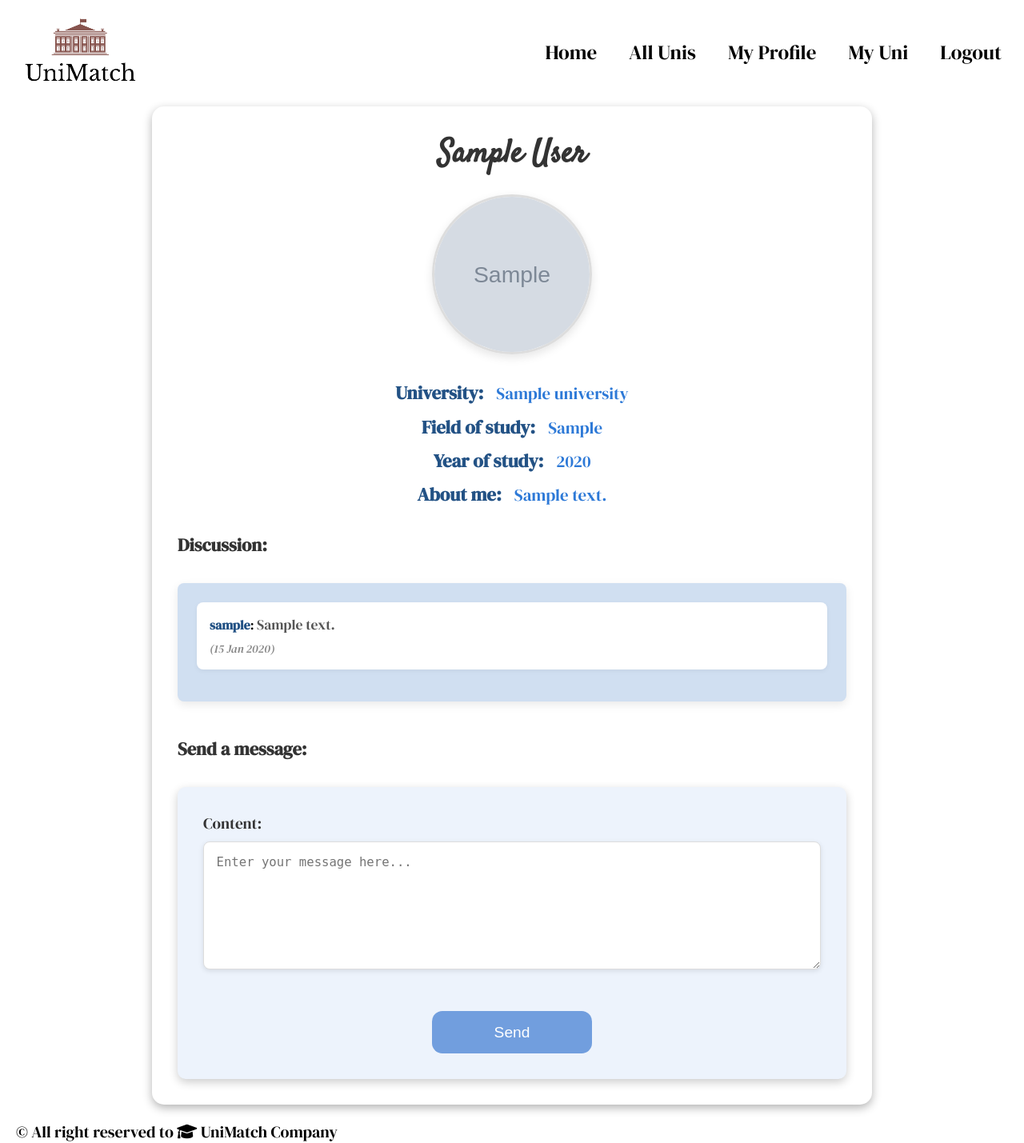
After one commit to annasarabasheva/Personal-Project-with-Django, a Django app: page /students/student/1/ in a window 1280 px wide. The commit adds this page. Shown: the whole page at 80% size. Run offline with Django 4.2, Linux system fonts and the light colour scheme; a user stored in the database is signed in; tables that the repository leaves empty hold one stand-in row (values such as "Sample post"); grey boxes marked "Sample" are stand-in pictures.

Commit message:
Create Message model and add detailed page for each student, where authenticated users will be able to message the student

```diff
--- /dev/null
+++ b/FinalProject/students/forms.py
@@ -0,0 +1,11 @@
+from django import forms
+from FinalProject.students.models import Message
+
+
+class MessageForm(forms.ModelForm):
+    class Meta:
+        model = Message
+        fields = ['content']
+        widgets = {
+            'content': forms.Textarea(attrs={'rows': 4, 'placeholder': 'Enter your message here...'})
+        }
--- a/FinalProject/students/models.py
+++ b/FinalProject/students/models.py
@@ -1,6 +1,9 @@
+from django.contrib.auth import get_user_model
 from django.db import models
 
 from FinalProject.universities.models import University
+
+UserModel = get_user_model()
 
 
 class Student(models.Model):
@@ -51,3 +54,13 @@ class Student(models.Model):
 
     class Meta:
         ordering = ["first_name", "last_name"]
+
+
+class Message(models.Model):
+    sender = models.ForeignKey(UserModel, on_delete=models.CASCADE, related_name='sent_messages')
+    student = models.ForeignKey(Student, on_delete=models.CASCADE, related_name='messages')
+    content = models.TextField()
+    timestamp = models.DateTimeField(auto_now_add=True)
+
+    def __str__(self):
+        return f"Message from {self.sender.username} to {self.student.first_name} {self.student.last_name} at {self.timestamp}"
--- a/FinalProject/students/urls.py
+++ b/FinalProject/students/urls.py
@@ -3,4 +3,5 @@ from FinalProject.students import views
 
 urlpatterns = [
     path('university/<int:university_id>/', views.university_students, name='university_students'),
+    path('student/<int:student_id>/', views.student_detail, name='student-detail'),
 ]
--- a/FinalProject/students/views.py
+++ b/FinalProject/students/views.py
@@ -1,5 +1,8 @@
 
-from django.shortcuts import render, get_object_or_404
+from django.shortcuts import render, get_object_or_404, redirect
+
+from FinalProject.students.forms import MessageForm
+from FinalProject.students.models import Student
 from FinalProject.universities.models import University
 
 
@@ -10,3 +13,30 @@ def university_students(request, university_id):
         'university': university,
         'students': students,
     })
+
+
+def student_detail(request, student_id):
+    student = get_object_or_404(Student, id=student_id)
+    messages = student.messages.all().order_by('timestamp')  # Get all messages related to this student
+
+    # Handle message sending
+    if request.method == 'POST' and request.user.is_authenticated:
+        form = MessageForm(request.POST)
+        if form.is_valid():
+            # Create a new message
+            new_message = form.save(commit=False)
+            new_message.sender = request.user
+            new_message.student = student
+            new_message.save()
+
+            return redirect('student-detail', student_id=student.id)  # Redirect to avoid duplicate submissions
+    else:
+        form = MessageForm()
+
+    context = {
+        'student': student,
+        'messages': messages,
+        'form': form,
+    }
+
+    return render(request, 'students/student-detail.html', context)
--- /dev/null
+++ b/static/css/student-detail.css
@@ -0,0 +1,166 @@
+/* Main student detail page container */
+.student-detail-page {
+    max-width: 900px;
+    margin: 0 auto;
+    padding: 2em;
+    background-color: #fff;
+    border-radius: 15px;
+    box-shadow: 0 4px 12px rgba(0, 0, 0, 0.3);
+
+}
+
+/* Title */
+.student-detail-name {
+    font-size: 2.5em;
+    color: #333;
+    text-align: center;
+    margin-bottom: 0.5em;
+}
+
+/* Student photo */
+.student-detail-photo {
+    display: block;
+    width: 200px;
+    height: 200px;
+    object-fit: cover;
+    margin: 0 auto;
+    border-radius: 50%;
+    border: 3px solid #ddd;
+    box-shadow: 0 4px 12px rgba(0, 0, 0, 0.1);
+    margin-bottom: 2em;
+}
+
+/* Info section */
+.student-detail-info {
+    margin-bottom: 2em;
+    text-align: center;
+}
+
+.student-detail-label {
+    font-size: 1.1em;
+    color: #235285;
+    font-weight: bold;
+}
+
+.student-detail-info p {
+    font-size: 1.3em;
+    color: #2d79d7;
+    margin-bottom: 0.5em;
+}
+.student-detail-info strong {
+    margin-right: 0.5em;
+}
+
+/* Discussion section */
+.student-detail-discussion-title {
+    font-size: 1.4em;
+    color: #333;
+    margin-bottom: 1em;
+
+}
+
+.student-detail-messages {
+    background-color: #d0dff1;
+    padding: 1.5em;
+    border-radius: 8px;
+    box-shadow: 0 4px 12px rgba(0, 0, 0, 0.09);
+    margin-top: 2em;
+}
+
+.student-detail-message {
+    background-color: #fff;
+    border-radius: 8px;
+    padding: 1em;
+    margin-bottom: 1em;
+    box-shadow: 0 2px 6px rgba(0, 0, 0, 0.05);
+}
+
+.student-detail-message-sender {
+    color: #235285;
+    font-weight: bold;
+}
+
+.student-detail-message-content {
+    color: #555;
+    font-size: 1.1em;
+}
+
+.student-detail-message-time {
+    font-size: 0.9em;
+    color: #888;
+    display: block;
+    margin-top: 0.5em;
+}
+
+/* Form section */
+.student-detail-message-form-title {
+    font-size: 1.4em;
+    font-weight: bold;
+    color: #333;
+    margin-top: 2em;
+}
+
+.student-detail-form {
+    margin-top: 2em;
+    background-color: #edf3fc;
+    padding: 2em;
+    border-radius: 10px;
+    box-shadow: 0 4px 12px rgba(0, 0, 0, 0.2);
+}
+
+.student-detail-form-fields {
+    margin-bottom: 1.5em;
+}
+
+.student-detail-submit-button {
+    background-color: #719ede;
+    color: white;
+    padding: 0.8em 2em;
+    border: none;
+    border-radius: 13px;
+    font-size: 1.2em;
+    cursor: pointer;
+    transition: background-color 0.3s ease;
+    width: 100%;
+    max-width: 200px;
+    display: block;
+    margin-left: auto;
+    margin-right: auto;
+}
+
+.student-detail-form label {
+    display: block;
+    font-size: 1.2em;
+    color: #333;
+    margin-bottom: 0.5em;
+}
+.student-detail-form textarea {
+    width: 100%;
+    padding: 1em;
+    font-size: 1.2em;
+    border-radius: 8px;
+    border: 1px solid #ddd;
+    box-sizing: border-box;
+    resize: vertical;
+    min-height: 160px;
+    margin-bottom: 1.5em;
+    background-color: #fff;
+    box-shadow: 0 2px 6px rgba(0, 0, 0, 0.1);
+}
+
+.student-detail-submit-button:hover {
+    background-color: #4691f3;
+}
+
+/* Login message */
+.student-detail-login-message {
+    font-size: 1.1em;
+    color: #555;
+    text-align: center;
+    margin-top: 2em;
+}
+
+.student-detail-login-link {
+    color: #235285;
+    text-decoration: underline;
+}
--- a/static/css/styles.css
+++ b/static/css/styles.css
@@ -11,3 +11,4 @@
 @import 'edit-university.css';
 @import 'delete-university.css';
 @import 'my-uni.css';
+@import 'student-detail.css';
--- /dev/null
+++ b/templates/students/student-detail.html
@@ -0,0 +1,44 @@
+{% extends 'common/base.html' %}
+{% load static %}
+
+{% block content %}
+    <div class="student-detail-page">
+        <h2 class="student-detail-name">{{ student.first_name }} {{ student.last_name }}</h2>
+        {% if student.photo %}
+            <img src="{{ student.photo }}" alt="{{ student.first_name }}'s photo" class="student-detail-photo">
+        {% else %}
+            <img src="{% static 'images/default-student.jpeg' %}" alt="Default photo" class="student-detail-photo">
+        {% endif %}
+
+        <div class="student-detail-info">
+            <p><strong class="student-detail-label">University:</strong> {{ student.university.name }}</p>
+            <p><strong class="student-detail-label">Field of study:</strong> {{ student.field_of_study }}</p>
+            <p><strong class="student-detail-label">Year of study:</strong> {{ student.year_of_study }}</p>
+            <p><strong class="student-detail-label">About me:</strong> {{ student.bio }}</p>
+        </div>
+
+        <h3 class="student-detail-discussion-title">Discussion:</h3>
+        <div class="student-detail-messages">
+            {% for message in messages %}
+                <div class="student-detail-message">
+                    <strong class="student-detail-message-sender">{{ message.sender.username }}</strong>:
+                    <span class="student-detail-message-content">{{ message.content }}</span>
+                    <em class="student-detail-message-time">({{ message.timestamp|date:"d M Y" }})</em>
+                </div>
+            {% endfor %}
+        </div>
+
+        {% if user.is_authenticated %}
+            <h4 class="student-detail-message-form-title">Send a message:</h4>
+            <form method="post" class="student-detail-form">
+                {% csrf_token %}
+                <div class="student-detail-form-fields">
+                    {{ form.as_p }}
+                </div>
+                <button type="submit" class="student-detail-submit-button">Send</button>
+            </form>
+        {% else %}
+            <p class="student-detail-login-message">You need to <a href="{% url 'login' %}" class="student-detail-login-link">log in</a> to send a message.</p>
+        {% endif %}
+    </div>
+{% endblock %}
--- a/templates/students/university-students.html
+++ b/templates/students/university-students.html
@@ -5,10 +5,11 @@
     <h2>Students at {{ university.name }}</h2>
     <div class="students-container">
         {% for student in students %}
+            <a href="{% url 'student-detail' student.id %}" class="student-card-link">
                 <div class="student-card">
                     <div class="image-card">
                         {% if student.photo %}
-                        <img src="{{ student.photo}}" alt="{{ student.first_name }} {{ student.last_name }}'s photo" class="student-photo">
+                            <img src="{{ student.photo }}" alt="{{ student.first_name }} {{ student.last_name }}'s photo" class="student-photo">
                         {% else %}
                             <img src="{% static 'images/default-student.jpeg' %}" alt="{{ student.first_name }} {{ student.last_name }}'s photo" class="student-photo">
                         {% endif %}
@@ -20,6 +21,7 @@
                         <p>🧑‍ <em>About me:</em> {{ student.bio }}</p>
                     </div>
                 </div>
+            </a>
         {% endfor %}
     </div>
 {% endblock %}
```
Also changed, not shown: static/css/university-students.css (+20 -12 lines), FinalProject/students/migrations/0002_message.py (added). Lines whose indentation alone changed are shown as unchanged.
